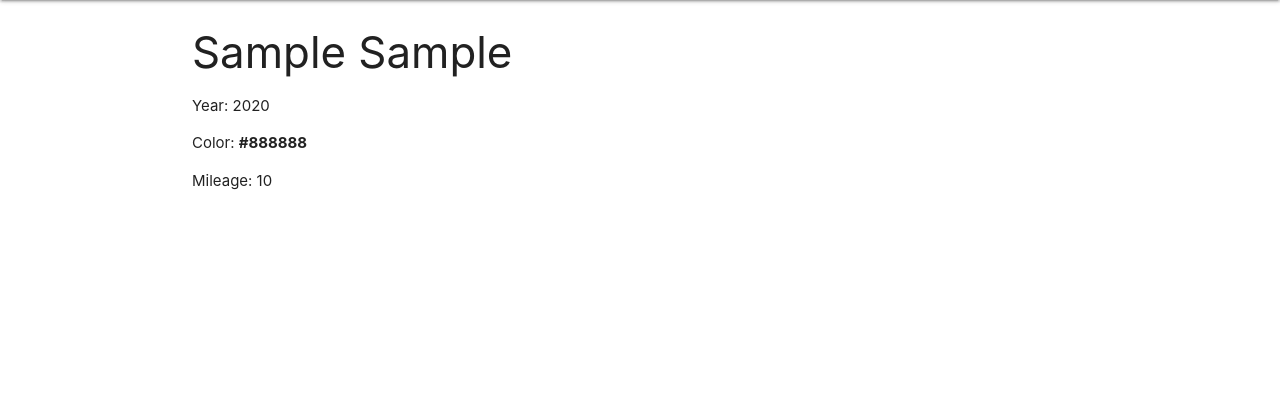
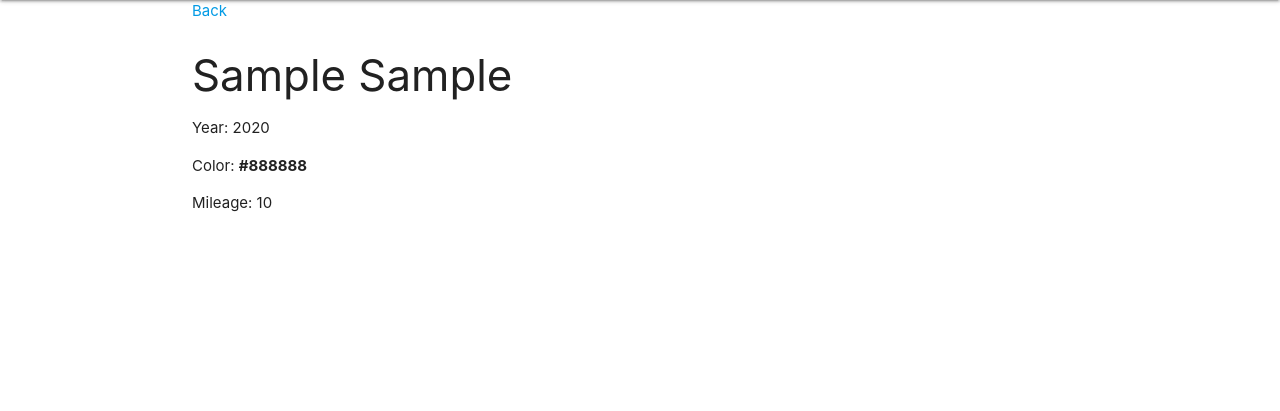
Before and after one commit to jcoop32/carcollector, a Django app: page /cars/1 in a window 1280 px wide. Shown: the part 64-475 px from the top of the page. Run offline with Django 4.2, Linux system fonts and the light colour scheme; tables that the repository leaves empty hold one stand-in row (values such as "Sample post").

Commit message:
paths for a tags changed for django best practices

```diff
--- a/main_app/templates/base.html
+++ b/main_app/templates/base.html
@@ -3,33 +3,42 @@
 <!DOCTYPE html>
 <html lang="en">
   <head>
-    <meta charset="UTF-8">
-    <meta name="viewport" content="width=device-width, initial-scale=1.0">
+    <meta charset="UTF-8" />
+    <meta name="viewport" content="width=device-width, initial-scale=1.0" />
     <title>Car Collector</title>
-    <link href="https://fonts.googleapis.com/icon?family=Material+Icons" rel="stylesheet">
-    <link rel="stylesheet" href="https://cdnjs.cloudflare.com/ajax/libs/materialize/1.0.0/css/materialize.min.css">
-    <link rel="stylesheet" href="{% static 'css/style.css' %}">
+    <link
+      href="https://fonts.googleapis.com/icon?family=Material+Icons"
+      rel="stylesheet"
+    />
+    <link
+      rel="stylesheet"
+      href="https://cdnjs.cloudflare.com/ajax/libs/materialize/1.0.0/css/materialize.min.css"
+    />
+    <link rel="stylesheet" href="{% static 'css/style.css' %}" />
   </head>
   <body>
     <header class="navbar-fixed">
       <nav>
         <div class="nav-wrapper light-blue darken-2">
           <ul>
-              <li><a href="/" class="left brand-logo">&nbsp;&nbsp;Car Collector</a></li>
+            <li>
+              <a href="{% url 'home' %}" class="left brand-logo"
+                >&nbsp;&nbsp;Car Collector</a
+              >
+            </li>
           </ul>
           <ul class="right">
-              <li><a href="/about">About</a></li>
-              <li><a href="/cars">View All My Cars</a></li>
+            <li><a href="{% url 'about' %}">About</a></li>
+            <li><a href="{% url 'cars' %}">View All My Cars</a></li>
           </ul>
         </div>
       </nav>
     </header>
-    <main class="container">
-        {% block content %}
-        {% endblock %}
-    </main>
+    <main class="container">{% block content %} {% endblock %}</main>
     <footer class="page-footer light-blue">
-        <div class="right">All Rights Reserved, &copy; 2023 Car Collector &nbsp;</div>
+      <div class="right">
+        All Rights Reserved, &copy; 2023 Car Collector &nbsp;
+      </div>
     </footer>
     <script src="https://cdnjs.cloudflare.com/ajax/libs/materialize/1.0.0/js/materialize.min.js"></script>
   </body>
--- a/main_app/templates/cars/car_details.html
+++ b/main_app/templates/cars/car_details.html
@@ -1,5 +1,5 @@
 {% extends 'base.html' %} {% block content %}
-
+<a href="{% url 'cars' %}">Back</a>
 <h3>{{ car.make }} {{ car.model }}</h3>
 <p>Year: {{ car.year }}</p>
 <p>Color: <span style="font-weight: bold">{{ car.color }}</span></p>
```
Lines whose indentation alone changed are shown as unchanged.
